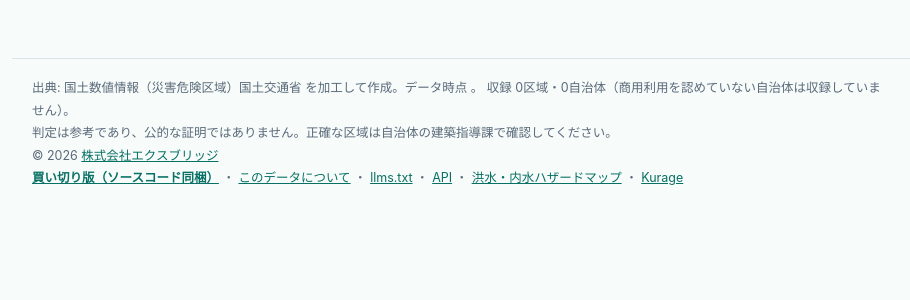
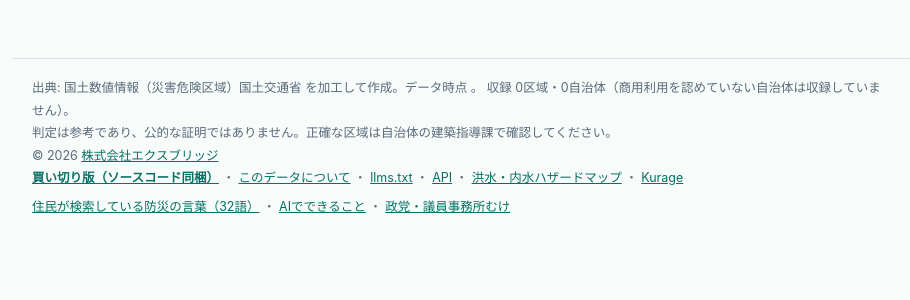
Before and after one commit to katsushi2441/kriskarea, a FastAPI app: page /area in a window 1280 px wide. Shown: the part 476-776 px from the top of the page, without its empty margins (178-1088 px from the left). Run offline with FastAPI, Linux system fonts and the light colour scheme; parts of the project's set-up code (start-up, migrations or seed data) failed here and were passed over.

Commit message:
フッターから exbridge の入口ページへ戻る導線を足す
politech / solution / ai-system から各製品へのリンクはあったが、
製品側から戻る導線が無く、片方向だった（khojokin・kseido は0本、
kflood は solution のみ）。ref=kurage-<製品> で流入を測る。

```diff
--- a/app/templates/base.html
+++ b/app/templates/base.html
@@ -52,4 +52,5 @@ footer a{color:var(--teal-deep)}
 判定は参考であり、公的な証明ではありません。正確な区域は自治体の建築指導課で確認してください。<br>
 &copy; {{ year }} <a href="https://exbridge.jp/" target="_blank" rel="noopener">株式会社エクスブリッジ</a><br>
 <a href="{{ links.kappstore }}" target="_blank" rel="noopener"><b>買い切り版（ソースコード同梱）</b></a> ・ <a href="{{ root }}about">このデータについて</a> ・ <a href="{{ root }}llms.txt">llms.txt</a> ・ <a href="{{ root }}api/check?q=名古屋市港区港明1-12-20">API</a> ・ <a href="{{ links.kflood }}" target="_blank" rel="noopener">洪水・内水ハザードマップ</a> ・ <a href="https://kurage.exbridge.jp/" target="_blank" rel="noopener">Kurage</a>
+<p class="src" style="margin-top:6px"><a href="https://exbridge.jp/politech/#bousai?ref=kurage-kriskarea" rel="noopener">住民が検索している防災の言葉（32語）</a> ・ <a href="https://exbridge.jp/ai-system/?ref=kurage-kriskarea" rel="noopener">AIでできること</a> ・ <a href="https://exbridge.jp/solution/seito.html?ref=kurage-kriskarea" rel="noopener">政党・議員事務所むけ</a></p>
 </footer></body></html>
```
